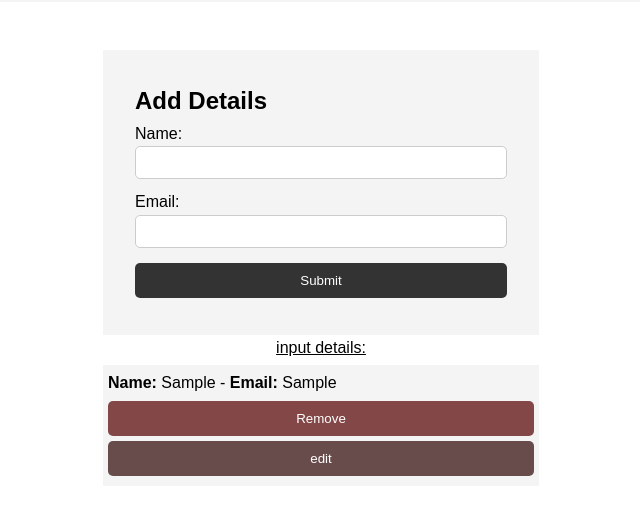
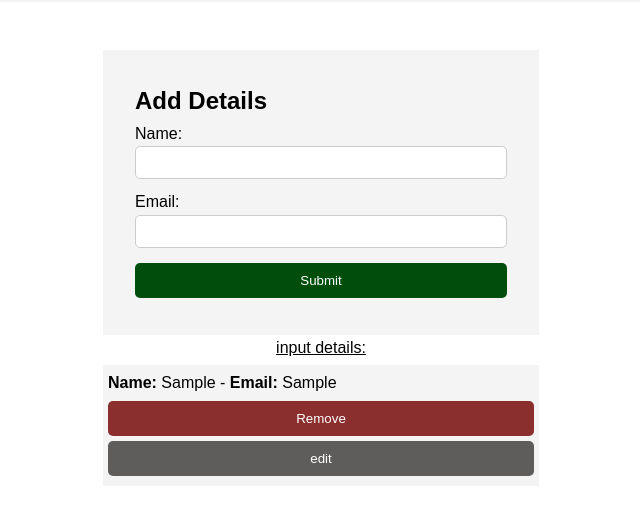
Before and after one commit to ajiths10/Hotel-BookingApp-BackendWorking, a plain HTML site: page index.html in a window 1280 px wide. Both pictures are taken after typing "Sample", "Sample" into the empty fields and a click on the input "Submit". Shown: the part 81-596 px from the top of the page, without its empty margins (319-959 px from the left). Drawn offline with Linux system fonts and the light colour scheme.

Commit message:
updating & Bug fix

```diff
--- a/style.css
+++ b/style.css
@@ -54,7 +54,7 @@
     width: 100%;
     padding: 10px 15px;
     border: 0;
-    background: #333;
+    background: #004d0c;;
     color: #fff;
     border-radius: 5px;
     margin: 5px 0;
@@ -81,7 +81,7 @@
     width: 100%;
     padding: 10px 15px;
     border: 0;
-    background: rgba(85, 1, 1, 0.705);
+    background: rgba(118, 7, 7, 0.83);
     color: #fff;
     border-radius: 5px;
     margin: 5px 0;
@@ -91,7 +91,7 @@
     width: 100%;
     padding: 10px 15px;
     border: 0;
-    background: rgba(43, 1, 1, 0.692);
+    background: rgba(29, 25, 25, 0.69);
     color: #fff;
     border-radius: 5px;
     margin: 5px 0;
```
Also changed, not shown: main.js (+10 -9 lines).
